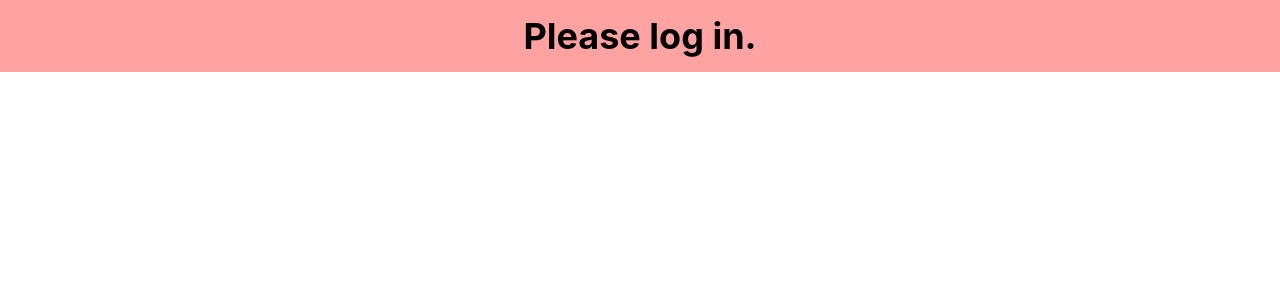
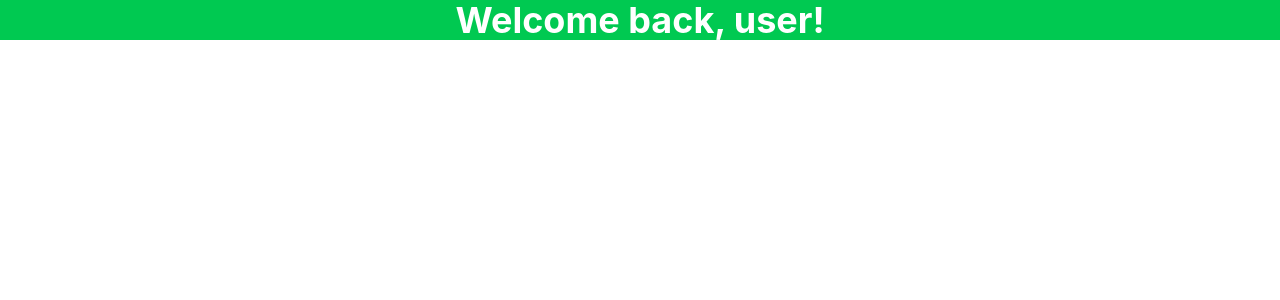
Before and after one commit to sajib083122-jpg/React_project, a React (Vite) app in the folder react_project/: page / in a window 1280 px wide. Shown: the top 300 px of the page. Built offline with nearby package versions, Linux system fonts and the light colour scheme.

Commit message:
conditional rendering Ternary operator

```diff
--- a/react_project/src/App.jsx
+++ b/react_project/src/App.jsx
@@ -1,28 +1,22 @@
 import { useState } from 'react'
 
-import Header from './Header'
-import Content from './Content'
-import Footer from './Footer'
-
-import Greeting from './Greeting'
 
 function App() {
-  const isLoggedIn = false; // Change this to true or false to test the conditional rendering
+  const isLoggedIn = true; // Change this to true or false to test the conditional rendering
 
-  if (isLoggedIn) {
+
     return (
-      <>
-      <h1 className='bg-green-300 text-4xl font-bold text-center py-4'>Welcome, User!</h1>
-      </>
+      <div>
+        { isLoggedIn ? (
+          <h1 className="bg-green-500 text-white text-4xl font-bold text-center">Welcome back, user!</h1>
+        ) : (
+          <h1 className="bg-red-500 text-white text-4xl font-bold text-center">Please log in to continue.</h1>
+        )}
+      </div>
     )
   }
-  else {
-   return (
-      <>
-      <h1 className='bg-red-300 text-4xl font-bold text-center py-4'>Please log in.</h1>
-      </>
-    )
-  }
-}
+
+
+
 
 export default App
```
